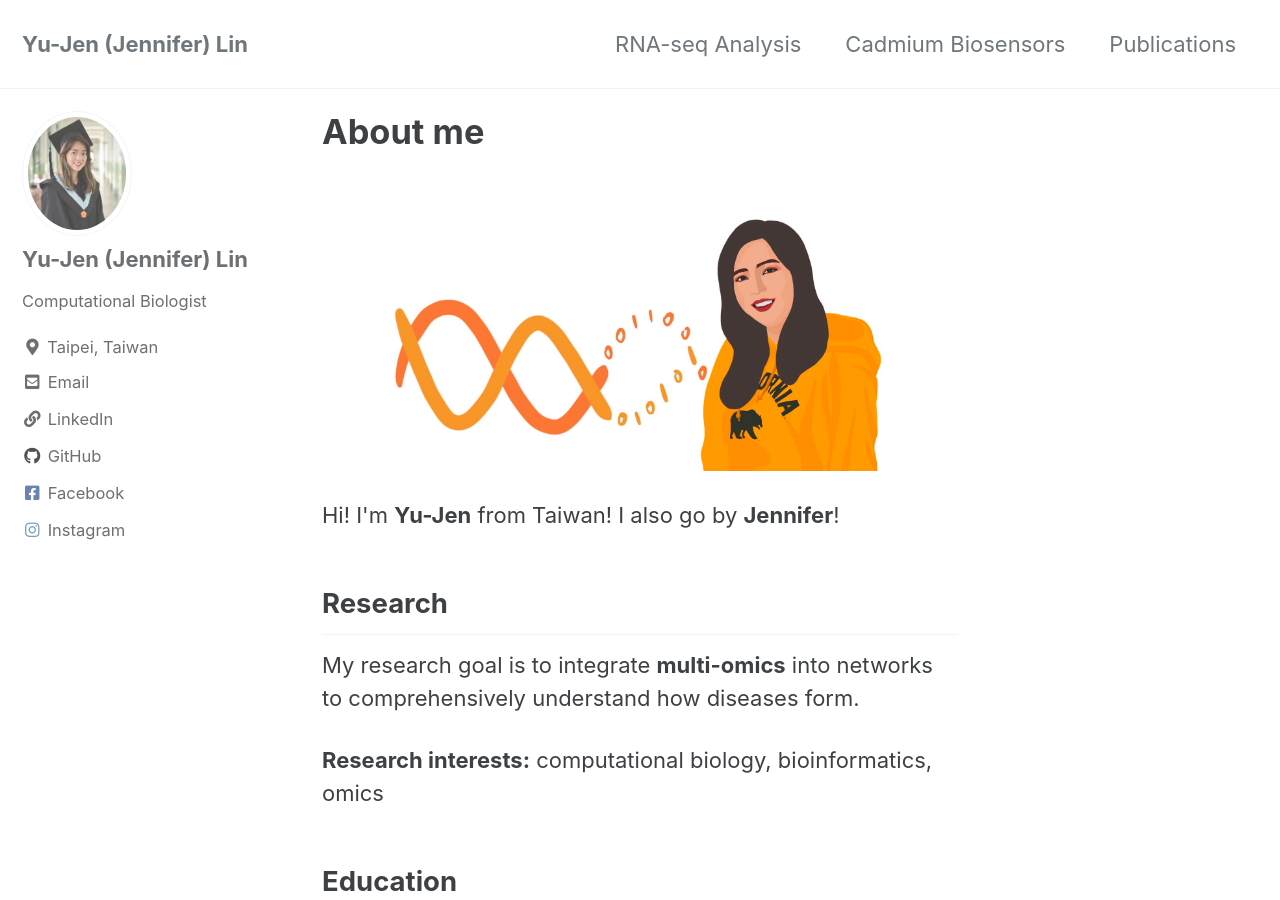
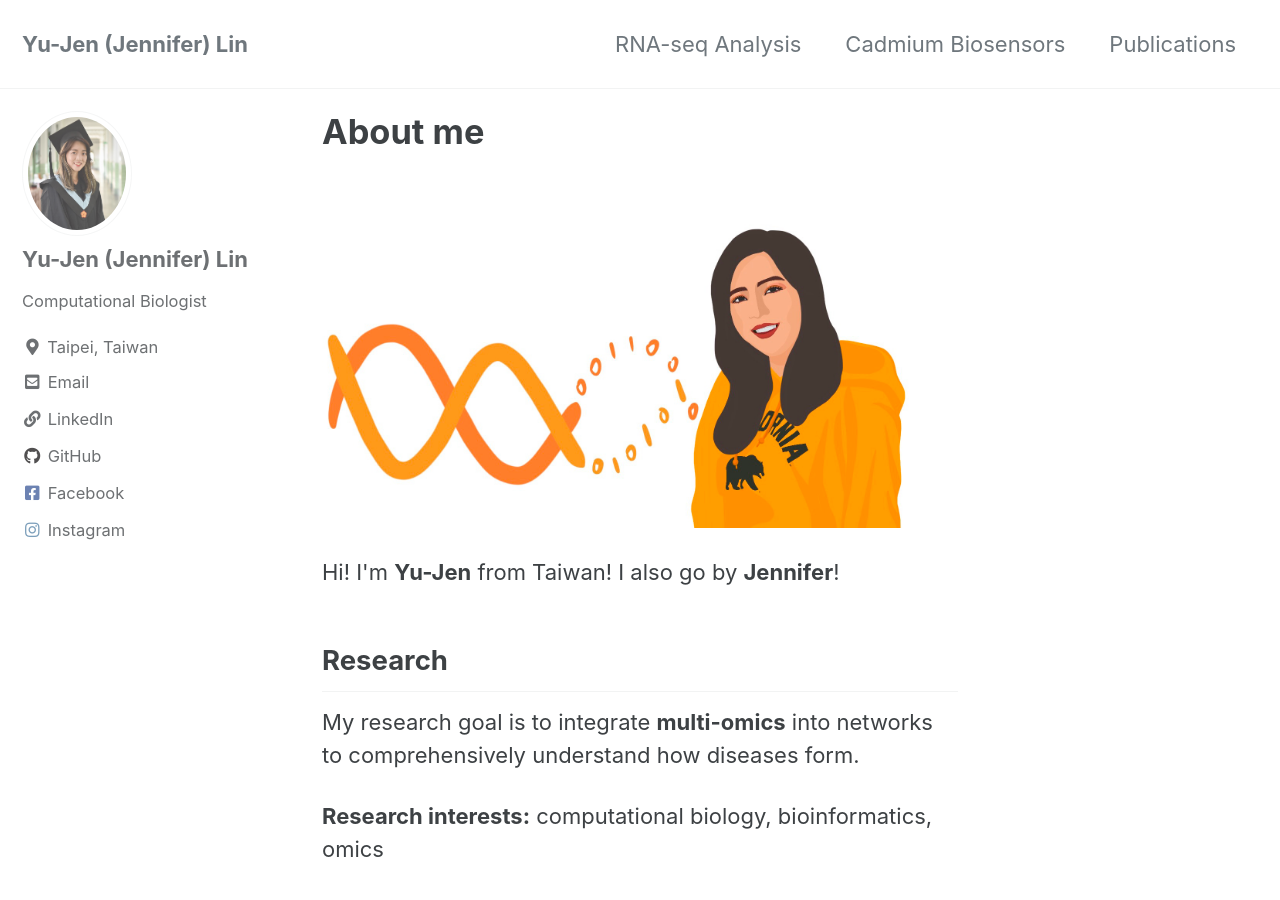
Before and after one commit to jennifer-yu-jen-lin/jenniferyujenlin.github.io, a Jekyll site: the page built from index.html, in a window 1280 px wide and 900 px high. Built offline with Jekyll 4.4.1, drawn with Linux system fonts in a browser that asks for light colours; cached includes are drawn as plain includes; the list of posts is cut into pages by our own code.

Commit message:
images 4

```diff
--- a/index.html
+++ b/index.html
@@ -5,13 +5,13 @@ author_profile: true
 
 
 <h1 id="about-me">About me</h1>
-<p><img src="{{ site.url }}{{ site.baseurl }}/images/Compbio-Jennifer.JPG" alt=""></p>
+<p><img src="{{ site.url }}{{ site.baseurl }}/images/Compbio-Jennifer.jpg" alt=""></p>
 <p>Hi! I&#39;m <strong>Yu-Jen</strong> from Taiwan! I also go by <strong>Jennifer</strong>!</p>
 <h2 id="research">Research</h2>
 <p>My research goal is to integrate <strong>multi-omics</strong> into networks to comprehensively understand how diseases form.</p>
 <p><strong>Research interests:</strong> computational biology, bioinformatics, omics</p>
 <h2 id="education">Education</h2>
-<p><img src="{{ site.url }}{{ site.baseurl }}/images/UC-Berkeley.png" height="40" alt=""></p>
+<p><img src="{{ site.url }}{{ site.baseurl }}/images/UC-Berkeley.png" width="40" height="40" alt=""></p>
 <ul>
 <li>UC Berkeley (2019-2020)<ul>
 <li>Exchange Student<ul>
@@ -21,7 +21,7 @@ author_profile: true
 </ul>
 </li>
 </ul>
-<p><img src="{{ site.url }}{{ site.baseurl }}/images/NTU.png" height="40" alt=""></p>
+<p><img src="{{ site.url }}{{ site.baseurl }}/images/NTU.png" width="40" height="40" alt=""></p>
 <ul>
 <li>National Taiwan University (2015 - 2019)<ul>
 <li>Bachelor of Science in Life Science<ul>
```
Also changed, not shown: images/Compbio-Jennifer.JPG.
